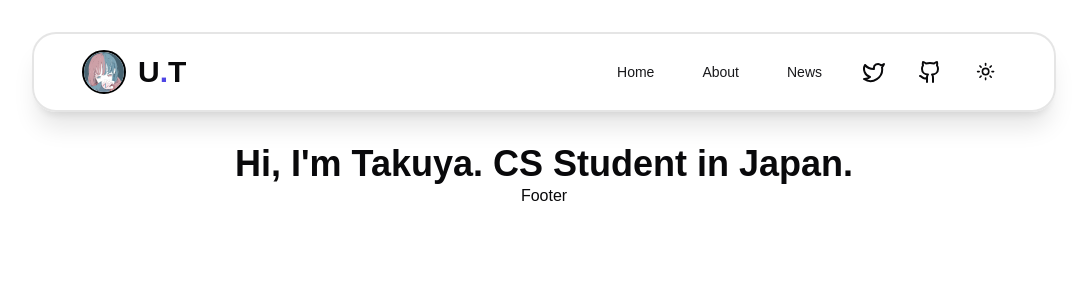
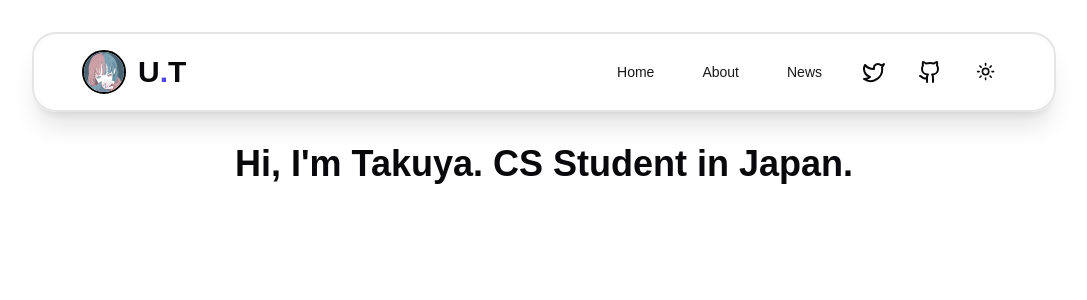
Before and after one commit to ut42univ/Portfolio, a Next.js app: page / in a window 1280 px wide. Shown: the top 300 px of the page, without its empty margins (96-1183 px from the left). Built offline with nearby package versions, Linux system fonts and the light colour scheme.

Commit message:
🔥 Footerを削除

```diff
--- a/src/app/page.jsx
+++ b/src/app/page.jsx
@@ -1,14 +1,12 @@
 import style from "./Home.module.css";
+import { Header } from "@/components/Header";
 import { Main } from "@/components/Main";
-import { Footer } from "@/components/Footer";
-import { Header } from "@/components/Header";
 
 const Home = () => {
   return (
     <div className={style.Home}>
       <Header />
       <Main />
-      <Footer />
     </div>
   );
 };
--- a/src/components/Footer.jsx
+++ /dev/null
@@ -1,7 +0,0 @@
-export const Footer = () => {
-  return (
-    <footer>
-      <div>Footer</div>
-    </footer>
-  );
-};
```
